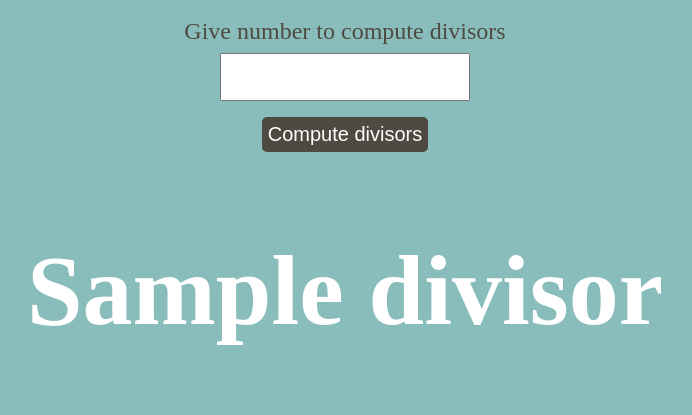
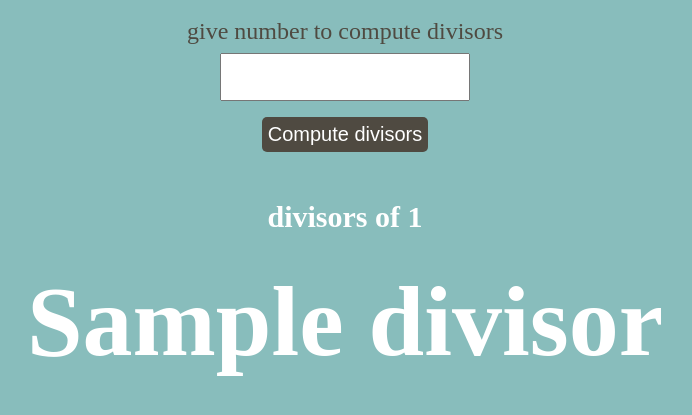
Before and after one commit to kost13/divisors, a Django app: template app/templates/index.html in a window 1280 px wide. Shown: the top 415 px of the page, without its empty margins (295-987 px from the left). Run offline with Django 3.2, Linux system fonts and the light colour scheme; the template is opened without the code that fills it: most values are stand-ins (such as "Sample title", 1, 10 or a date in 2020).

Commit message:
compute divisors in python

```diff
--- a/app/static/style.css
+++ b/app/static/style.css
@@ -6,21 +6,21 @@
     margin: auto;
     text-align: center;
     padding: 10px;
-    /* border: 1px solid black; */
     color: #4f4a41;
     font-size: 24px;
-
-    /* font-weight: bold; */
 }
 
 .numbers_list {
     margin: auto;
-    margin-top: 5%;
     text-align: center;
     font-size: 100px;
     font-weight: bold;
     color: white;
     opacity: 0.0;
+}
+
+#divisors_header {
+    font-size: 30px;
 }
 
 .number_item:hover {
@@ -43,7 +43,6 @@
     padding: 6px 6px;
     margin: 8px 0;
     font-size: 20px;
-    /* font-weight: bold; */
     box-sizing: border-box;
     text-align: center;
     color: white;
--- a/app/templates/index.html
+++ b/app/templates/index.html
@@ -12,12 +12,15 @@
           <div class="number_form">
             <form action="{% url 'index' %}" method="post">
             {% csrf_token %}
-            <label for="number">Give number to compute divisors</label><br>
+            <label for="number">give number to compute divisors</label><br>
             <input type="number" id="number" name="number" min="1" max="2000000000"><br>
             <input type="submit" value="Compute divisors">
             </form>
           </div>
           <div class = "numbers_list" id="list">
+          {% if number %}
+          <p id="divisors_header">divisors of {{ number }}</p>
+          {% endif %}
             {% for d in divisors %}
             <label class = "number_item" id="divisor{{ forloop.counter }}">{{ d }}</label>
             {% endfor %}
```
Also changed, not shown: app/views.py (+21 -4 lines), 1 other file.
